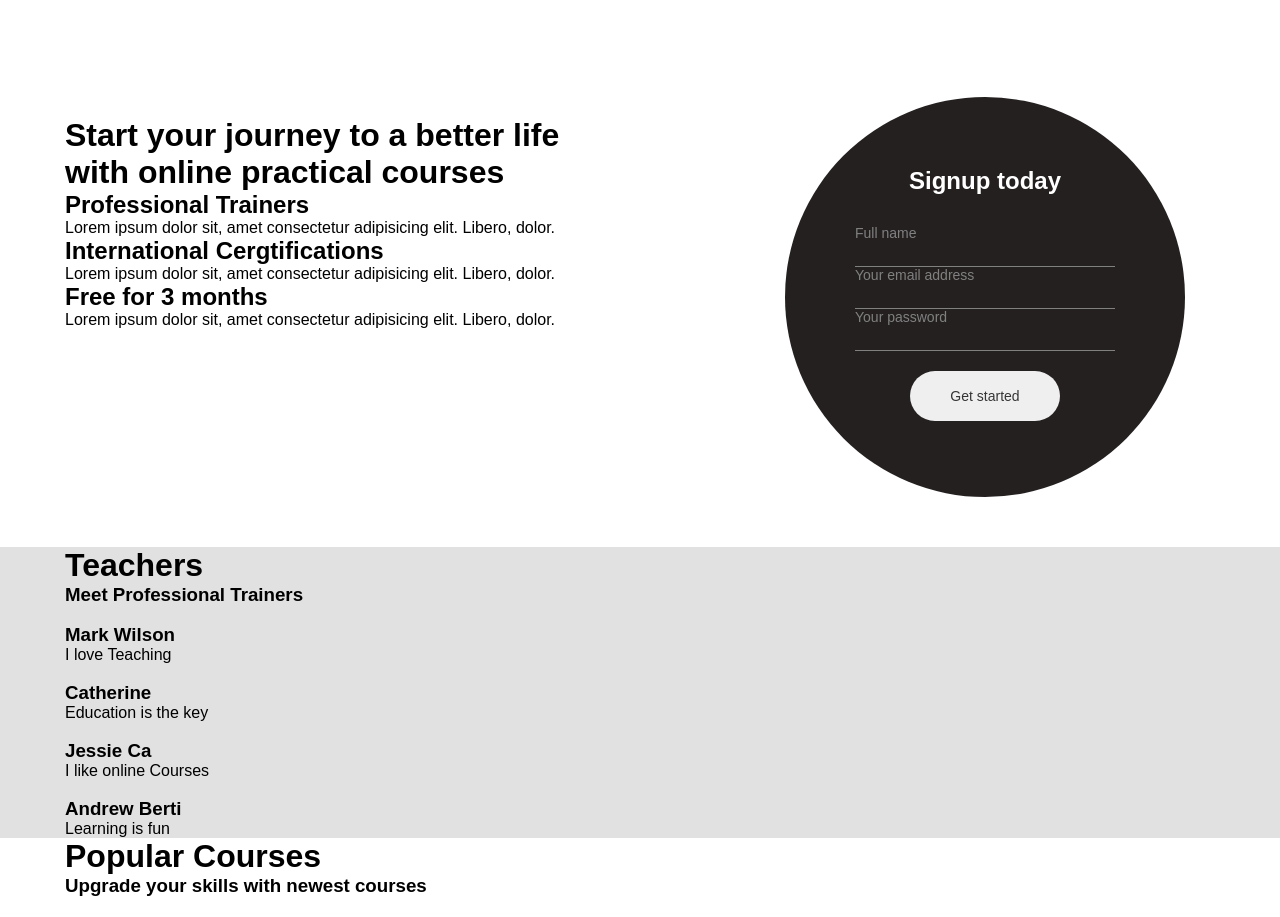
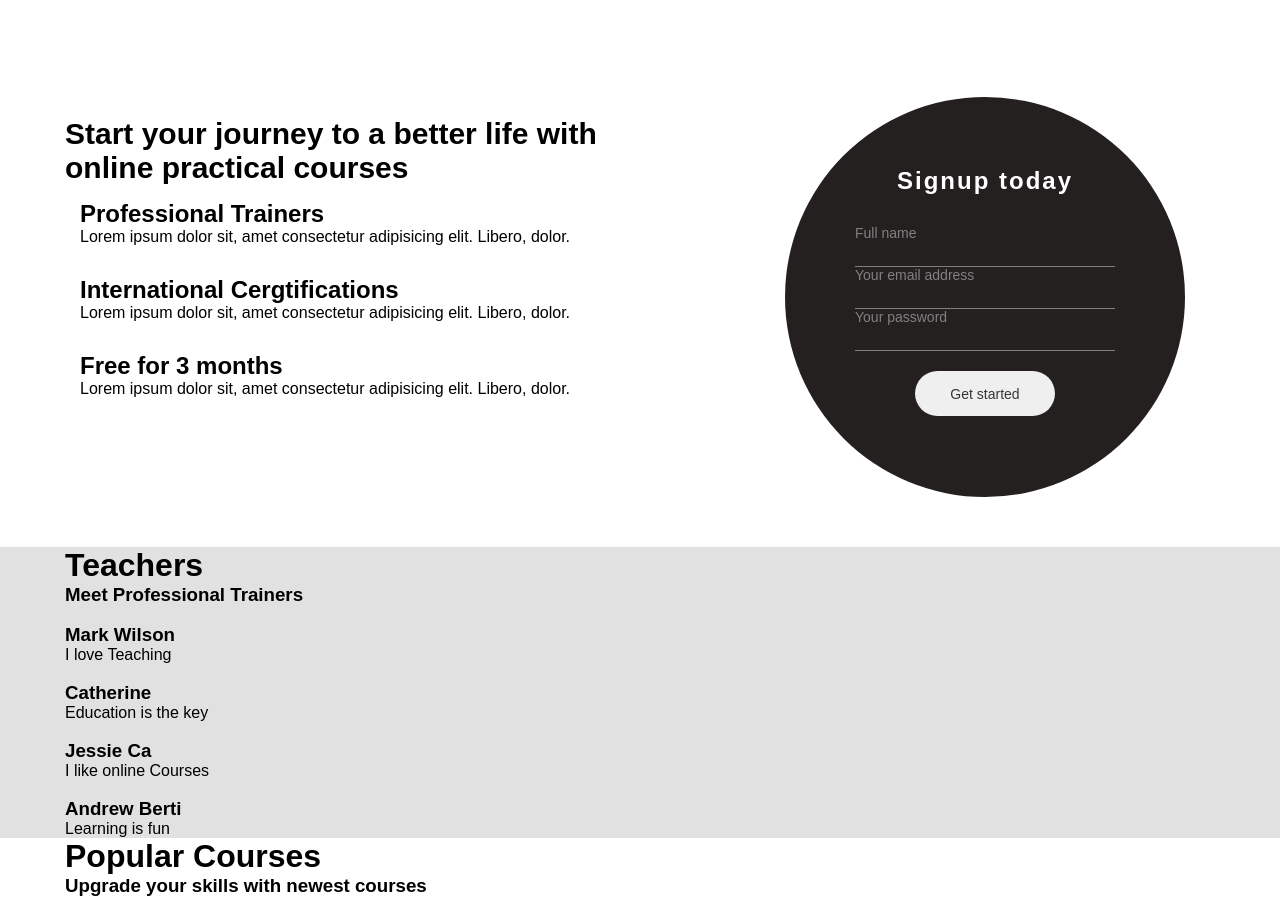
Before and after one commit to NemanjaK99/ProjectRework, a plain HTML site: page index.html in a window 1280 px wide. Shown: the part 998-1915 px from the top of the page. Drawn offline with Linux system fonts and the light colour scheme; a web font is replaced by a local one.

Commit message:
isto ko malopre

```diff
--- a/css/style.css
+++ b/css/style.css
@@ -156,8 +156,11 @@ header {
   width: 50%;
   padding-top: 20px;
 }
+.signup .signup-description h1 {
+  font-size: 30px;
+}
 .signup .signup-description .signup-description-text {
-  /* padding: 20px 0 20px 20px; */
+  padding: 15px;
 }
 .signup .signup-form {
   width: 50%;
@@ -175,6 +178,9 @@ header {
   align-items: center;
   flex-direction: column;
   border-radius: 50%;
+}
+.signup .signup-form .signup-form-items .signup-form-heading {
+  letter-spacing: 2px;
 }
 .signup .signup-form .signup-form-items form {
   margin-top: 30px;
@@ -207,8 +213,8 @@ header {
   padding: 15px;
   margin-top: 20px;
   border-radius: 50px;
-  width: 150px;
-  height: 50px;
+  width: 140px;
+  height: 45px;
   cursor: pointer;
 }
 .signup-btn button:hover {
--- a/index.html
+++ b/index.html
@@ -12,6 +12,11 @@
       rel="stylesheet"
     />
     <link rel="stylesheet" href="css/style.css" />
+    <link
+      rel="icon"
+      href="https://groomingline.rs/wp-content/uploads/2019/02/cropped-sapica-32x32.png"
+      sizes="32x32"
+    />
     <title>Known</title>
   </head>
   <body>
```
